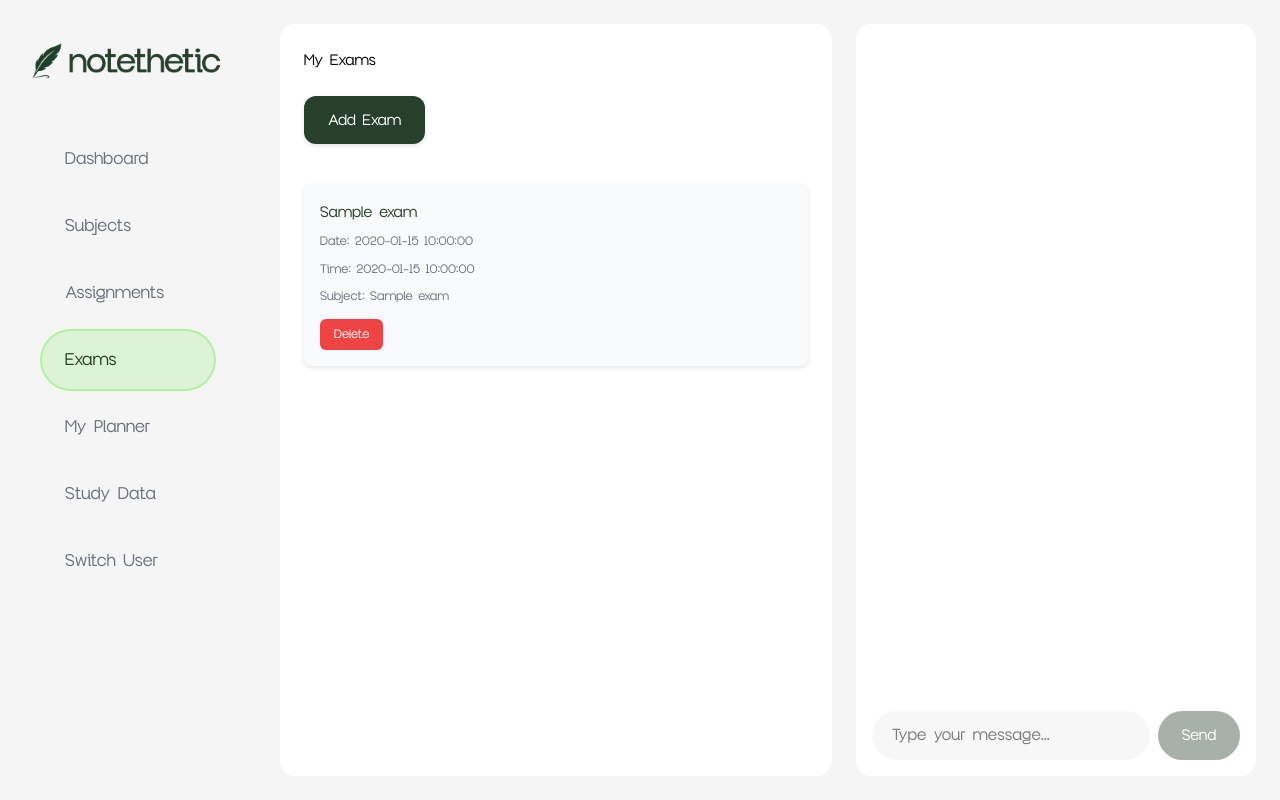
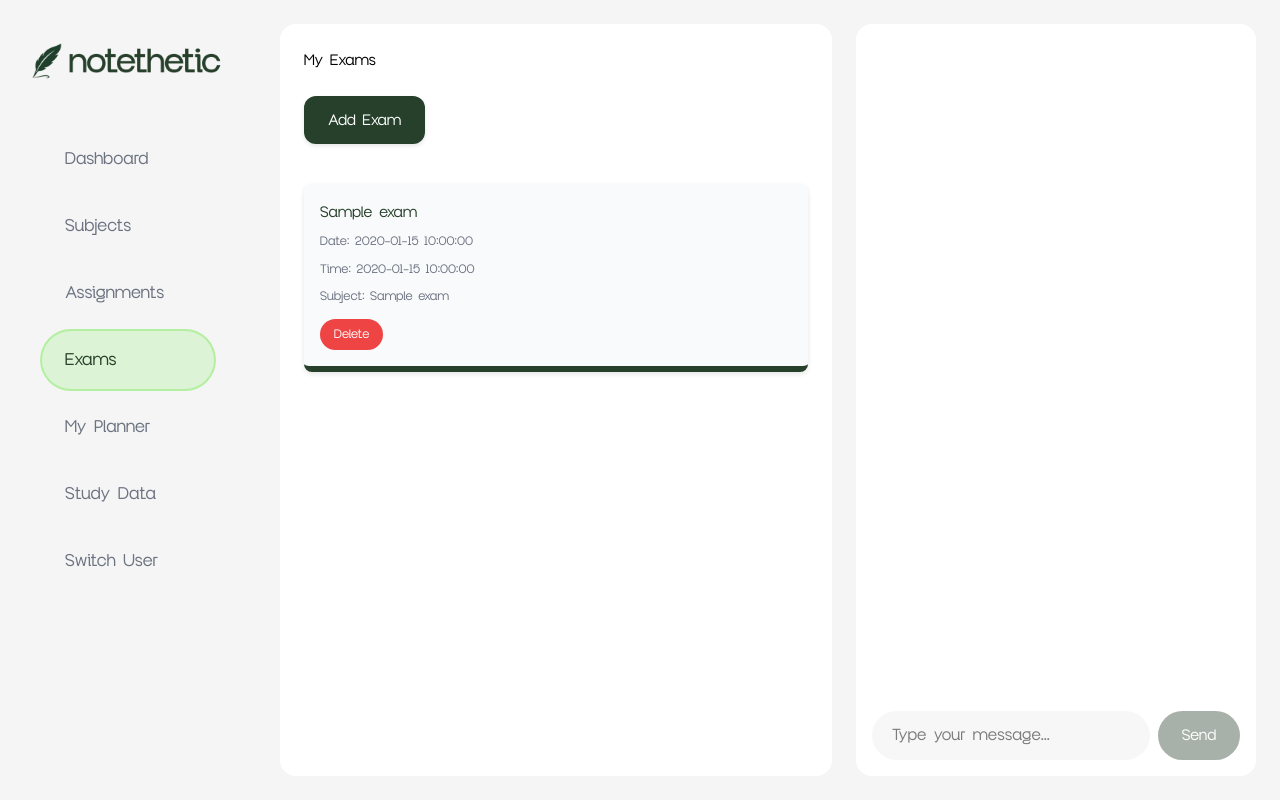
Before and after one commit to akbartaimurr/notethetic-by-cognify, a Flask app: template templates/exams.html in a window 1280 px wide. Run offline with Flask 3, Linux system fonts and the light colour scheme; the template is opened without the code that fills it: most values are stand-ins (such as "Sample title", 1, 10 or a date in 2020); some libraries are stand-ins or nearby versions.

Commit message:
ui  update css

```diff
--- a/static/style.css
+++ b/static/style.css
@@ -234,6 +234,7 @@ body {
     padding: 25px;
     border-radius: 10px;
     box-shadow: 0 2px 5px rgba(0,0,0,0.1);
+    border-bottom: 6px solid #26402B;
 }
 
 .card h3 {
--- a/templates/assignments.html
+++ b/templates/assignments.html
@@ -63,7 +63,7 @@
                 <div class="assignments-list" style="display: flex; flex-direction: column; gap: 10px; margin-top: 20px;">
                     {% if assignments %}
                         {% for assignment in assignments %}
-                        <div class="assignment-card" style="background-color: #F9FAFB; padding: 16px; border-radius: 8px; display: flex; flex-direction: column; gap: 8px; width: 100%; text-align: left; align-items: flex-start;">
+                        <div class="assignment-card" style="background-color: #F9FAFB; padding: 16px; border-radius: 8px; display: flex; flex-direction: column; gap: 8px; width: 100%; text-align: left; align-items: flex-start; border-bottom: 6px solid #26402B;">
                             <h3 style="margin: 0; color: #26402B; font-size: 16px; text-align: left;">{{ assignment.name }}</h3>
                             {% if assignment.get('subject') %}
                             <p style="margin: 0; color: #6B7280; font-size: 13px; text-align: left;">Subject: {{ assignment.subject }}</p>
@@ -76,7 +76,7 @@
                                     {% if assignment.get('status') == 'completed' %}Completed{% elif assignment.get('status') == '' or not assignment.get('status') %}Missing{% else %}{{ assignment.status }}{% endif %}
                                 </span>
                                 {% if assignment.get('status') != 'completed' %}
-                                <button onclick="markDone('{{ assignment.id }}')" class="mark-done-btn" style="padding: 6px 14px; background-color: #26402B; color: white; border: none; border-radius: 6px; cursor: pointer; font-size: 13px; font-weight: 500; transition: background-color 0.2s ease; width: fit-content;">Mark Done</button>
+                                <button onclick="markDone('{{ assignment.id }}')" class="mark-done-btn" style="padding: 6px 14px; background-color: transparent; color: black; border: 1px solid black; border-radius: 9999px; cursor: pointer; font-size: 13px; font-weight: 500; transition: background-color 0.2s ease; width: fit-content;">Mark Done</button>
                                 {% endif %}
                             </div>
                         </div>
--- a/templates/exams.html
+++ b/templates/exams.html
@@ -57,7 +57,7 @@
                 <div class="exams-list" style="display: flex; flex-direction: column; gap: 10px; margin-top: 20px;">
                     {% if exams %}
                         {% for exam in exams %}
-                        <div class="exam-card" style="background-color: #F9FAFB; padding: 16px; border-radius: 8px; display: flex; flex-direction: column; gap: 8px; width: 100%; text-align: left; align-items: flex-start;">
+                        <div class="exam-card" style="background-color: #F9FAFB; padding: 16px; border-radius: 8px; display: flex; flex-direction: column; gap: 8px; width: 100%; text-align: left; align-items: flex-start; border-bottom: 6px solid #26402B;">
                             <h3 style="margin: 0; color: #26402B; font-size: 16px; text-align: left;">{{ exam.name }}</h3>
                             {% if exam.get('date') %}
                             <p style="margin: 0; color: #6B7280; font-size: 13px; text-align: left;">Date: {{ exam.date }}</p>
@@ -69,7 +69,7 @@
                             <p style="margin: 0; color: #6B7280; font-size: 13px; text-align: left;">Subject: {{ exam.subject }}</p>
                             {% endif %}
                             <div style="display: flex; gap: 8px; margin-top: 4px; align-items: flex-start; width: 100%;">
-                                <button onclick="deleteExam('{{ exam.id }}')" style="padding: 6px 14px; background-color: #ef4444; color: white; border: none; border-radius: 6px; cursor: pointer; font-size: 13px; font-weight: 500; transition: background-color 0.2s ease; width: fit-content;">Delete</button>
+                                <button onclick="deleteExam('{{ exam.id }}')" style="padding: 6px 14px; background-color: #ef4444; color: white; border: none; border-radius: 9999px; cursor: pointer; font-size: 13px; font-weight: 500; transition: background-color 0.2s ease; width: fit-content;">Delete</button>
                             </div>
                         </div>
                         {% endfor %}
```
Also changed, not shown: templates/subjects.html (+13 -2 lines).
